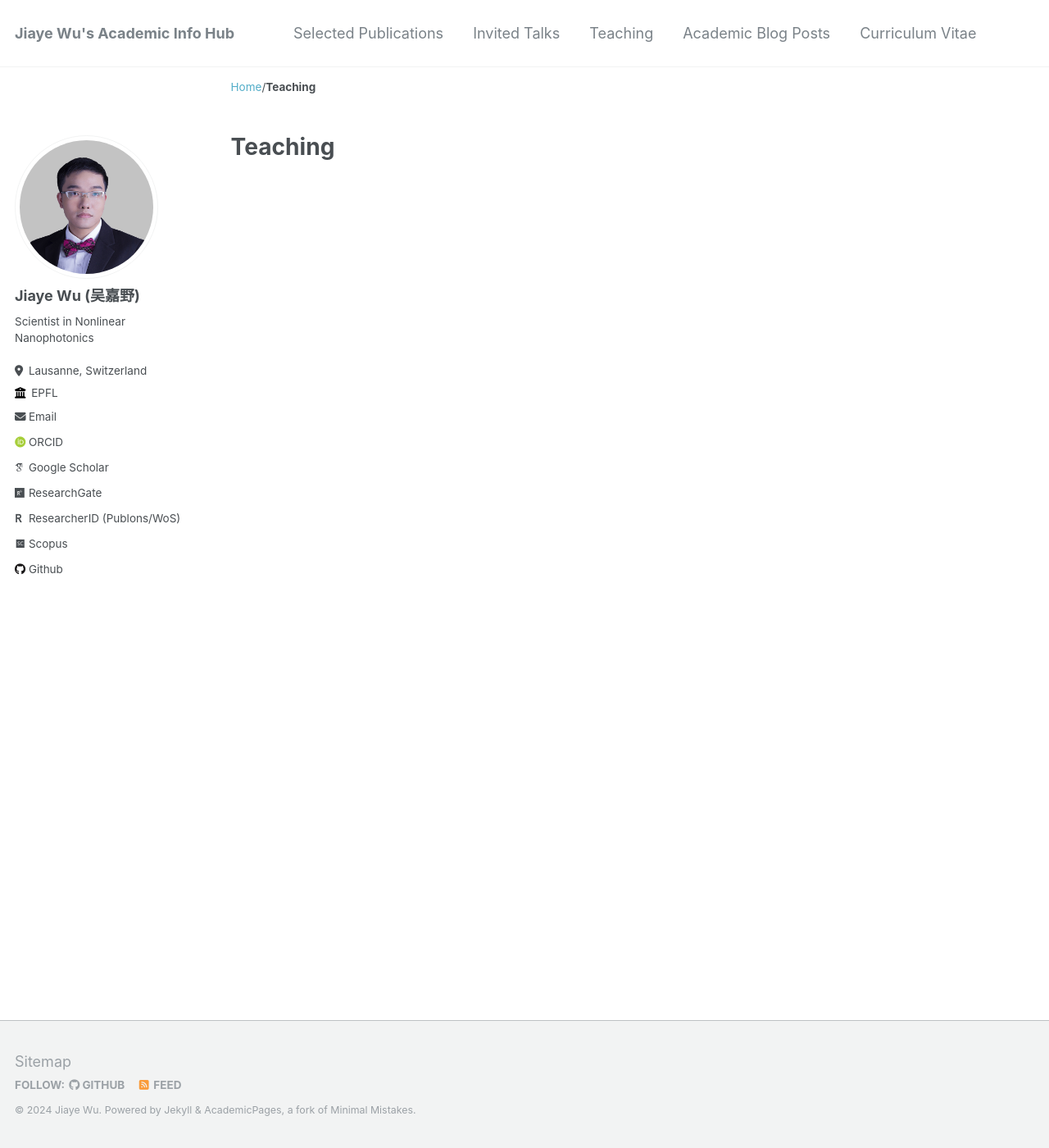
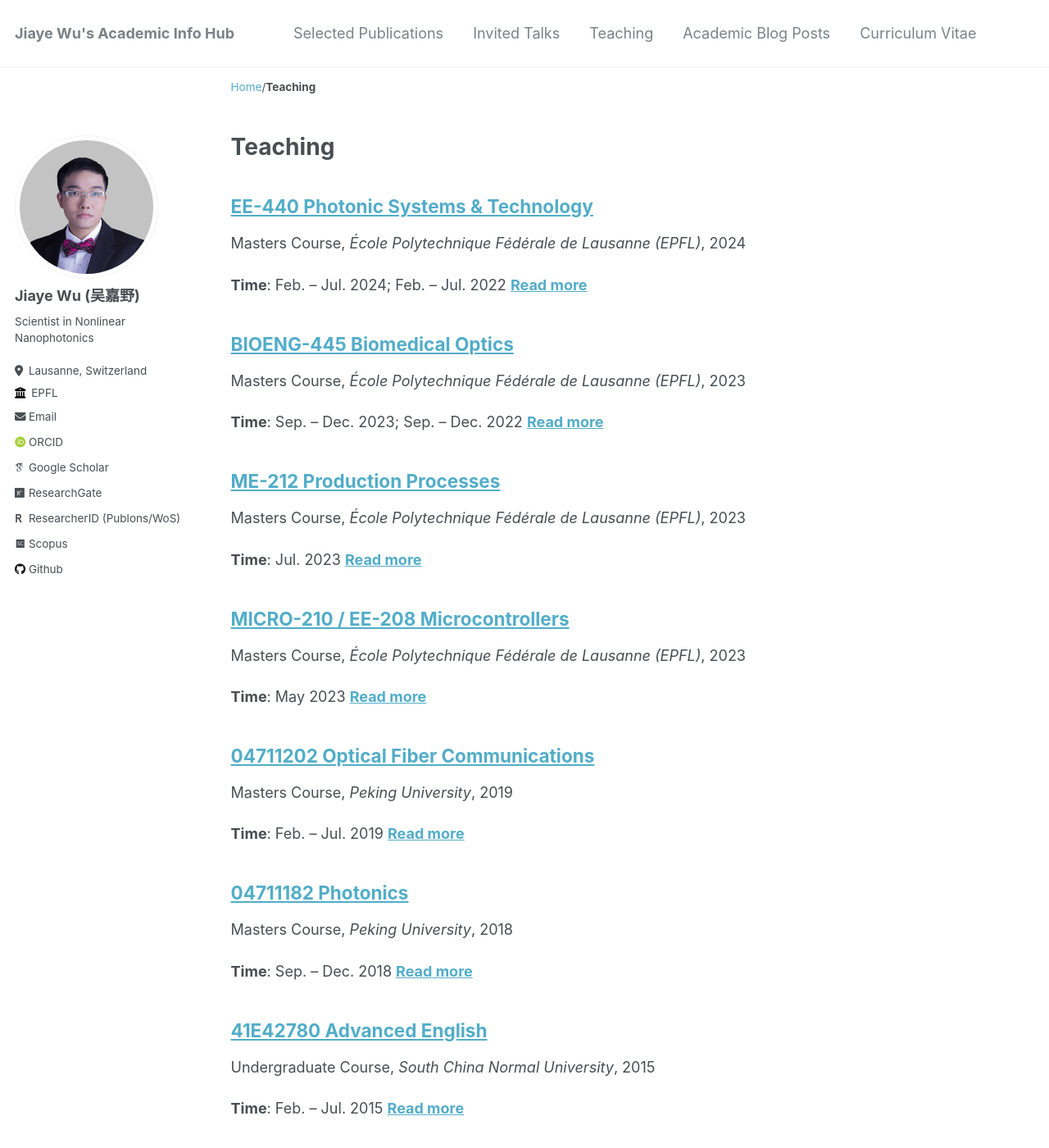
Before and after one commit to jiaye-wu/academicpages-version, a Jekyll site: the page built from _pages/teaching.html, in a window 1280 px wide and 1400 px high. Shown: the whole window at 82% size. Built offline with Jekyll 4.4.1, drawn with Linux system fonts in a browser that asks for light colours; some web fonts are replaced; a file with an impossible date is left out.

Commit message:
Update Teaching

```diff
--- /dev/null
+++ b/_teaching/2018-PKU-04711182 .md
@@ -0,0 +1,17 @@
+---
+title: "04711182 Photonics"
+collection: teaching
+type: "Masters Course"
+permalink: /teaching/2018-PKU-04711182
+venue: "Peking University"
+date: 2018-09-01
+location: "Shenzhen, China"
+---
+
+**Time**: Sep. – Dec. 2018
+
+**Course taught by**: Assoc. Prof. Qian Li
+
+**Role**: Teaching Assistant
+
+**Work**: Coordinating Final examinations & homework
--- /dev/null
+++ b/_teaching/2018-PKU-04711202.md
@@ -0,0 +1,17 @@
+---
+title: "04711202 Optical Fiber Communications"
+collection: teaching
+type: "Masters Course"
+permalink: /teaching/2018-PKU-04711202
+venue: "Peking University"
+date: 2019-02-01
+location: "Shenzhen, China"
+---
+
+**Time**: Feb. – Jul. 2019
+
+**Course taught by**: Assoc. Prof. Qian Li
+
+**Role**: Teaching Assistant
+
+**Work**: Coordinating Final examinations & homework
--- /dev/null
+++ b/_teaching/2023-EPFL-BIOENG-445.md
@@ -0,0 +1,19 @@
+---
+title: "BIOENG-445 Biomedical Optics"
+collection: teaching
+type: "Masters Course"
+permalink: /teaching/2023-EPFL-BIOENG-445
+venue: "École Polytechnique Fédérale de Lausanne (EPFL)"
+date: 2023-09-01
+location: "Lausanne, Switzerland"
+---
+
+**Time**: Sep. – Dec. 2023; Sep. – Dec. 2022
+
+**Course taught by**: Dr. Georges Wagnières
+
+**Role**: Teaching Assistant
+
+**Work**: Exercise sessions; Assignment design & grading
+
+**Coursebook**: [BIOENG-445](https://edu.epfl.ch/coursebook/en/biomedical-optics-BIOENG-445)
--- /dev/null
+++ b/_teaching/2023-EPFL-ME-212.md
@@ -0,0 +1,19 @@
+---
+title: "ME-212 Production Processes"
+collection: teaching
+type: "Masters Course"
+permalink: /teaching/2023-EPFL-ME-212
+venue: "École Polytechnique Fédérale de Lausanne (EPFL)"
+date: 2023-07-01
+location: "Lausanne, Switzerland"
+---
+
+**Time**: Jul. 2023
+
+**Course taught by**: Dr. Eric Boillat
+
+**Role**: Teaching Assistant
+
+**Work**: Final examination proctor
+
+**Coursebook**: [ME-212](https://edu.epfl.ch/coursebook/en/industrial-production-processes-ME-212)
--- /dev/null
+++ b/_teaching/2023-EPFL-MICRO-210 .md
@@ -0,0 +1,19 @@
+---
+title: "MICRO-210 / EE-208 Microcontrollers"
+collection: teaching
+type: "Masters Course"
+permalink: /teaching/2023-EPFL-MICRO-210
+venue: "École Polytechnique Fédérale de Lausanne (EPFL)"
+date: 2023-05-01
+location: "Lausanne, Switzerland"
+---
+
+**Time**: May 2023
+
+**Course taught by**: Dr. Alexandre Schmid
+
+**Role**: Teaching Assistant
+
+**Work**: Final examination proctor
+
+**Coursebook**: [MICRO-210](https://edu.epfl.ch/coursebook/en/microcontrollers-MICRO-210)  [EE-208](https://edu.epfl.ch/coursebook/en/microcontrollers-and-digital-systems-EE-208)
--- /dev/null
+++ b/_teaching/2024-EPFL-EE-440.md
@@ -0,0 +1,19 @@
+---
+title: "EE-440 Photonic Systems & Technology"
+collection: teaching
+type: "Masters Course"
+permalink: /teaching/2023-EPFL-EE-440
+venue: "École Polytechnique Fédérale de Lausanne (EPFL)"
+date: 2024-02-01
+location: "Lausanne, Switzerland"
+---
+
+**Time**: Feb. – Jul. 2024; Feb. – Jul. 2022
+
+**Course taught by**: Assoc. Prof. Camille-Sophie Brès
+
+**Role**: Teaching Assistant
+
+**Work**: VPI simulation tutorial; Semester project design; Exercise sessions & grading
+
+**Coursebook**: [EE-440](https://edu.epfl.ch/coursebook/en/photonic-systems-and-technology-EE-440)
```
Also changed, not shown: _teaching/2015-SCNU-41E42780.md (+1 -1 lines).
